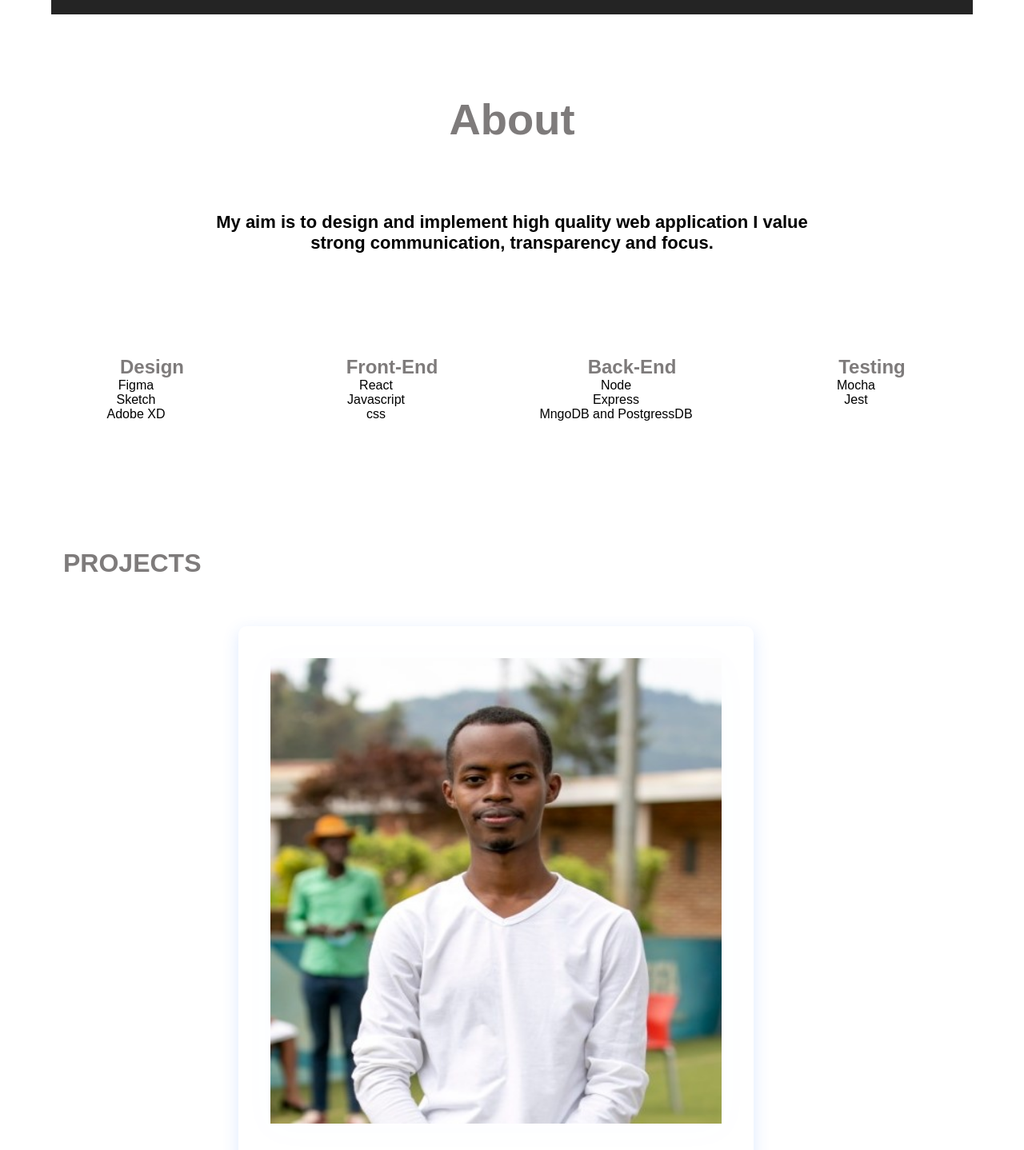
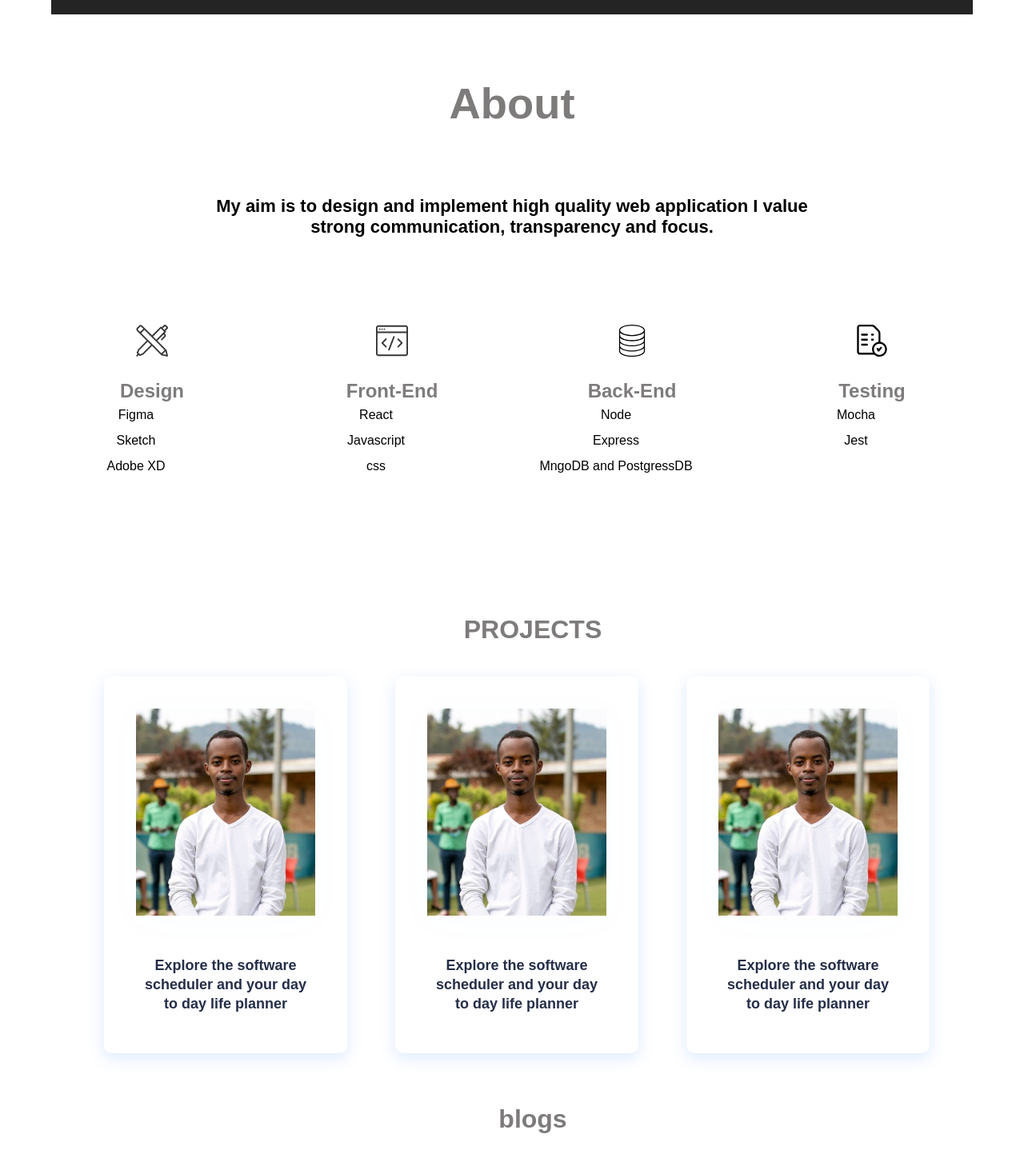
Before and after one commit to Code-250/My-Brand, a React (Create React App) app in the folder my-app/: page / in a window 1280 px wide. Shown: the part 592-2030 px from the top of the page at 80% size. Built offline with nearby package versions, Linux system fonts and the light colour scheme.

Commit message:
trying to add scroll aver the home-page

```diff
--- a/my-app/src/About.js
+++ b/my-app/src/About.js
@@ -16,7 +16,7 @@ function About(){
                 </p>
                 <div className='skill-container'>
                     <div classNane='design skill'>
-                        <img className='img-skill' src='./images/designer.svg'alt='desgn-logo'/>
+                        <img className='img-skill' src='./images/designer.svg' alt='Designer-log'/>
                         <h2 className='skill-title'>Design</h2>
                         <ul>
                             <li>Figma</li>
--- a/my-app/src/App.css
+++ b/my-app/src/App.css
@@ -95,6 +95,10 @@ img{
   font-size:1.9rem;
   line-height:3rem;
 }
+.greetings{
+  padding:20px;
+  color:rgb(126, 123, 123)
+}
 p{
     display:flex;
     align-items:center;
@@ -130,6 +134,7 @@ b{
 .about-header{
   font-size:3.4rem;
   text-align:center;
+  color:rgb(126, 123, 123)
 }
 .about-intro{
   margin:4rem auto;
@@ -153,38 +158,35 @@ b{
 .img-skill{
   filter:grayscale();
   margin:auto;
-  max-width:4rem;
-  height:2.5rem
+  max-width:5rem;
+ height:90px;
 }
 li{
   margin-right:2.5rem;
   text-align:center;
   list-style:none;
   text-decoration: none;
+  line-height: 2;
 }
 
 /*======================= cards section
  =======================================*/
 
+.cards{
+  width:90%;
+  margin:90px;
+}
+
+ .projects {
+  text-align: center;
+
+  color:rgb(126, 123, 123);
+
+}
 
 
- h1 {
-  text-align: start;
-  margin:20px;
-  color:rgb(126, 123, 123);
-}
-.holster{
-  display:flex;
-  align-items:center;
-  flex-flow:column nowrap;
-}
-.cards {
-  padding: 59px;
-  background: #fff;
-  scroll-snap-align: x mandatory;
-}
-
 .cards__container {
+  width:100%;
   display: flex;
   flex-flow: column;
   align-items: center;
@@ -195,18 +197,21 @@ li{
 }
  .cards__items {
     margin-bottom: 24px;
+    display:flex;
   }
   .cards__item {
 
-   display:grid;
+   display:flex;
+   flex-direction:row;
     border-radius: 10px;
     padding:10px;
+
   }
 
 .cards__item__link {
   padding :20px;
-   display:grid;
-   grid-template-columns: 1fr,1fr,1fr;
+   /* display:grid;
+   grid-template-columns: 1fr,1fr,1fr; */
     box-shadow: 0 6px 20px rgba(56, 125, 255, 0.17);
     -webkit-filter: drop-shadow(0 6px 20px rgba(56, 125, 255, 0.017));
     filter: drop-shadow(0 6px 20px rgba(56, 125, 255, 0.017));
@@ -260,6 +265,10 @@ li{
 }
 .hello{
   width:100%;
+}
+.blog-title{
+  text-align:center;
+  color:rgb(126, 123, 123)
 }
 .describe{
   display:flex;
@@ -316,6 +325,7 @@ padding:600px;
   align-items:center;
   text-align:center;
   color:#969393;
+  margin-top:20px;
 }
 
 .footer-subscription > h1 {
@@ -326,6 +336,9 @@ padding:600px;
 p{
   font-weight:bold;
   font-size:20px;
+}
+.contact{
+  color:rgb(126, 123, 123)
 }
 
 .footer-input{
@@ -485,9 +498,9 @@ form{
   margin-left:500px;
   margin-right:500px;
 }
-#header{
-  display:flex;
-  justify-content:center;
+.login-header{
+  color:rgb(126, 123, 123);
+  text-align: center;
 }
 .form-inputs{
   display:flex;
@@ -500,6 +513,7 @@ form{
 .form-input{
   padding:15px;
   margin:20px;
+  border-radius: 10px;
 
 }
 .form-inputs p{
@@ -508,11 +522,15 @@ form{
   margin-left:30px;
 }
 .form-input-btn{
-  margin-left:200px;
-  margin-right:200px;
+  margin-left:180px;
+  margin-right:170px;
   margin-top:20px;
   padding: 10px;
   font-size: 15px;
+  border-radius:10px;
+}
+.active{
+  background-color: #71717171;
 }
 span{
   color:aliceblue;
--- a/my-app/src/App.js
+++ b/my-app/src/App.js
@@ -3,24 +3,25 @@ import {BrowserRouter as Router, Switch, Route} from 'react-router-dom';
 import './App.css';
 import Home from './Home';
 import About from './About';
-import Contacts from './Contacts';
+
 import Blogs from './Blogs';
 import Form from './UI/components/Form'
 import ScrollToTop from './ScrollToTop';
 import project from './UI/components/project';
 import blog from './UI/components/blog';
 import NavBar from './UI/components/NavBar';
+import scrollAround from './UI/components/scrollAround'
 
 function App (){
     return (
 
         <Router>
         <div className='main-body'>
+        <scrollAround/>
         <ScrollToTop/>
           <NavBar/>
           <Switch>
             <Route path='/' exact component={Home}/>
-            <Route path='/Contacts' component={Contacts} />
             <Route path='/About' component={About}/>
             <Route path='/Blogs' component={Blogs}/>
             <Route path='/Login' component={Form}/>
--- a/my-app/src/Contacts.js
+++ /dev/null
@@ -1,19 +0,0 @@
-import  React from 'react'
-import './App.css';
-import {BrowserRouter as Router} from 'react-router-dom';
-import Footer from './UI/components/Footer';
-
-function Contacts(){
-    return(
-        <Router>
-            <div className='App'>
-            <h1>Hello Projects</h1>
-            <h1>how are you</h1>
-            <Footer/>
-        </div>
-
-        </Router>
-    )
-}
-
-export default Contacts;
--- a/my-app/src/Home.js
+++ b/my-app/src/Home.js
@@ -4,6 +4,7 @@ import HelloSection from './UI/components/HelloSection';
 import Card from './UI/components/Card';
 import Footer from './UI/components/Footer';
 import About from './About';
+import scrollAround from './UI/components/scrollAround';
 
 
 
@@ -11,6 +12,7 @@ function Home(){
     return(
 
             <div className='App'>
+                <scrollAround/>
                 <HelloSection/>
                 <About/>
                 <Card/>
--- a/my-app/src/UI/components/Card.js
+++ b/my-app/src/UI/components/Card.js
@@ -6,7 +6,7 @@ import '../../App.css';
 function Card(){
     return(
         <div className='cards'>
-            <h1 id='projects'>PROJECTS</h1>
+            <h1 className='projects'>PROJECTS</h1>
             <div className='cards__container'>
                 <div className='cards__wrapper'>
                     <ul className='cards__items'>
@@ -50,7 +50,7 @@ function Card(){
                 </div>
             </div>
 
-            <h1 id='blogs'>blogs</h1>
+            <h1 className='blog-title'>blogs</h1>
             <div className='cards__container'>
                 <div className='cards__wrapper'>
                     <ul className='cards__items'>
--- a/my-app/src/UI/components/Footer.js
+++ b/my-app/src/UI/components/Footer.js
@@ -28,7 +28,7 @@ function Footer() {
                     </div>
                 </section>
                 <section className='footer-contact'>
-                    <h1>
+                    <h1 className='contact'>
                         CONTACT US
                     </h1>
                     <div className='contact-container'>
--- a/my-app/src/UI/components/HelloSection.js
+++ b/my-app/src/UI/components/HelloSection.js
@@ -7,7 +7,7 @@ function HelloSection(){
     return(
         <section className='Home-container'>
                 <div className='header'>
-                    <h1>
+                    <h1 className='greetings'>
                         Hello, <br />
                         I'am <span>Richard Munyemana</span><br />Fullstack Developer
                     </h1>
--- a/my-app/src/UI/components/Login.js
+++ b/my-app/src/UI/components/Login.js
@@ -1,5 +1,6 @@
 import React from 'react';
 import '../../App.css';
+import {Link} from 'react-router-dom';
 import useLogin from './useLogin';
 import ValidateInfo from './ValidateInfo';
 
@@ -11,7 +12,7 @@ const Login = () => {
     return (
         <div className='form-content-right'>
             <form className='form' onSubmit={handleSubmit}>
-                <h1 id="header">Login</h1>
+                <h1 className="login-header">Login</h1>
                 <div className='form-inputs'>
 
                         <input
@@ -49,7 +50,7 @@ const Login = () => {
 
 
                 <span classname='form-input-signup'>
-                    does not have an account? SignUp<a href='#'>here</a>
+                    does not have an account? SignUp<Link to='signup'>here</Link>
                 </span>
             </form>
 
--- /dev/null
+++ b/my-app/src/UI/components/scrollAround.js
@@ -0,0 +1,15 @@
+import React from 'react';
+
+function scrollAround  () {
+            const NavLinks = document.getElementsByClassName('nav-links')[0];
+            const oneLink = document.querySelectorAll('.nav-item');
+
+        oneLink.forEach((Link)=>{
+            Link.addEventListener('click',(e)=>{
+                NavLinks.classList.toggle('active');
+            });
+        })
+
+}
+
+export default scrollAround
```
Also changed, not shown: 2 other files (tests, documents, lock files or other folders).
